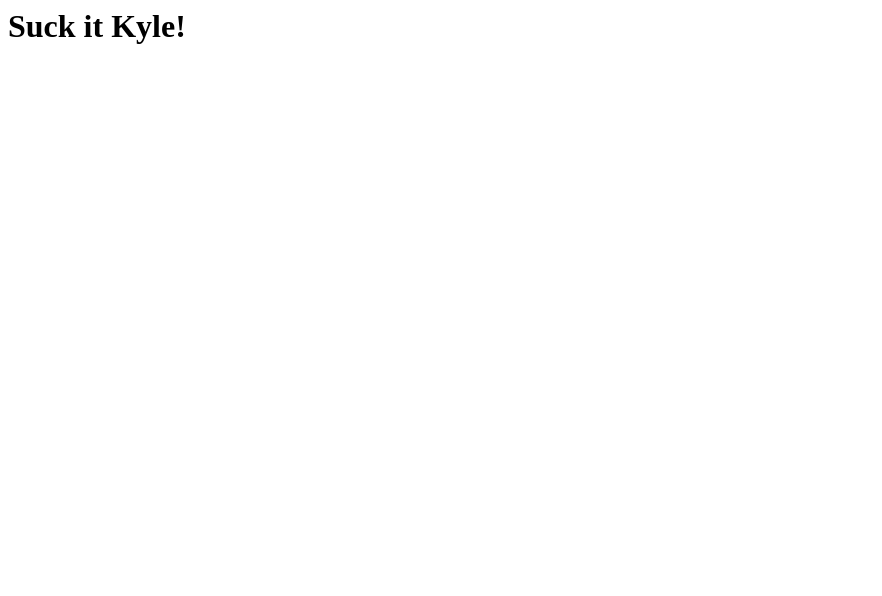
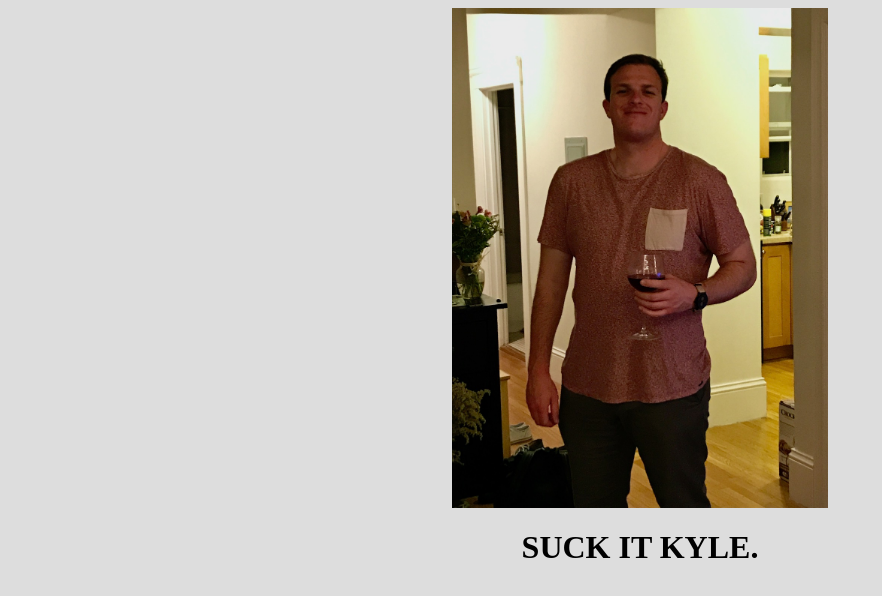
Before and after one commit to who-has-the-most-free-time/who-has-the-most-free-time.github.io, a plain HTML site: page index.html in a window 1280 px wide. Shown: the whole page, without its empty margins (0-882 px from the left). Drawn offline with Linux system fonts and the light colour scheme.

Commit message:
Update landing page

```diff
--- a/index.html
+++ b/index.html
@@ -1 +1,4 @@
-<h1>Suck it Kyle!</h1>
+<body style="background-color: #ddd;">
+  <img src="IMG_0399.jpeg" style="height: 500px; display: block; margin: auto;" />
+  <h1 style="text-align: center; font-family: 'Avenir Next'; text-transform: uppercase;">Suck it Kyle.</h1>
+</body>
```
Also changed, not shown: IMG_0399.jpeg (added).
